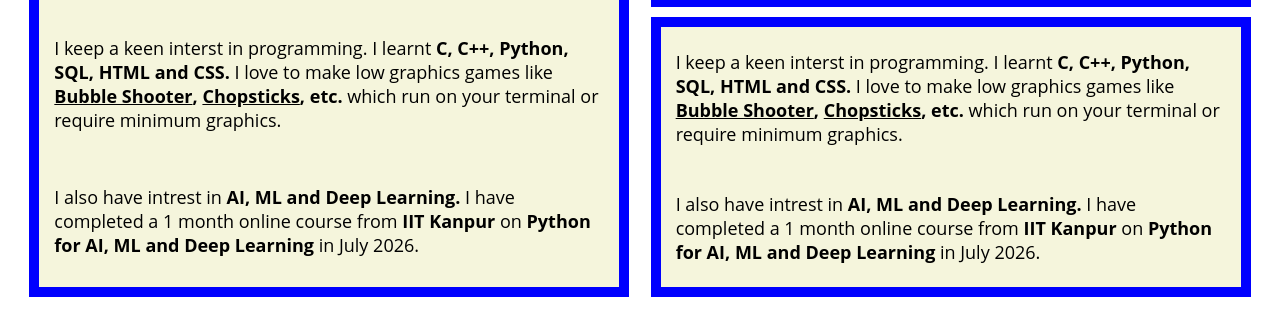
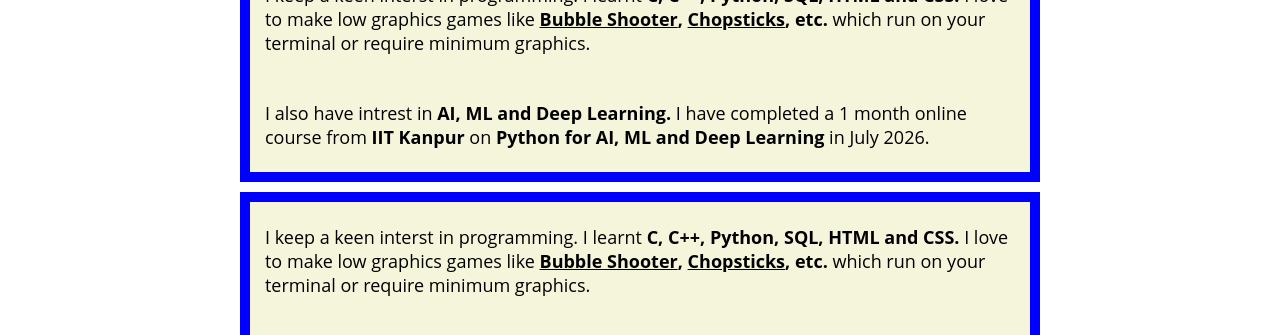
Before and after one commit to Aditya-Anil-Vichare/Aditya-Anil-Vichare-Website, a plain HTML site: page index.html in a window 1280 px wide. Shown: the part 361-696 px from the top of the page. Drawn offline with Linux system fonts and the light colour scheme.

Commit message:
Update index.html

```diff
--- a/index.html
+++ b/index.html
@@ -37,7 +37,7 @@
 
 <div class="MasterDiv" style="height: 100%; display: flex; flex-direction: column; flex: 1;">
   <div>
-  <div style="width: 600px; height: auto; display: grid; place-items: top; background-color: blue; padding: 10px; margin: 5px 0px 5px 0px;">
+  <div style="width: 800px; height: auto; display: grid; place-items: top; background-color: blue; padding: 10px; margin: 5px 0px 5px 0px;">
     <div style="background-color: aqua; width: 100%; height: auto; display: flex; justify-content: space-evenly; align-items: center; margin-bottom: 5px;">
       <img src="./Images/profile.png" style="margin: 5px; height: 100px; width: 100px; border-radius: 1000px; border: solid black 2.5px;">
       <p style="font-size: larger;">
@@ -58,7 +58,7 @@
     </p>
     </div>
   </div>
-  <div style="width: 600px; display: flex; flex-direction: column; justify-content: space-evenly;">
+  <div style="width: 800px; display: flex; flex-direction: column; justify-content: space-evenly;">
     <div style="width: auto; display: grid; place-items: center; background-color: blue; padding: 10px; margin: 5px 0px 5px 0px;">
       <div style="background-color: beige; width: 100%; text-align: left; margin: 0px; font-size: large;">
       <p style="padding: 5px 15px;">
```
